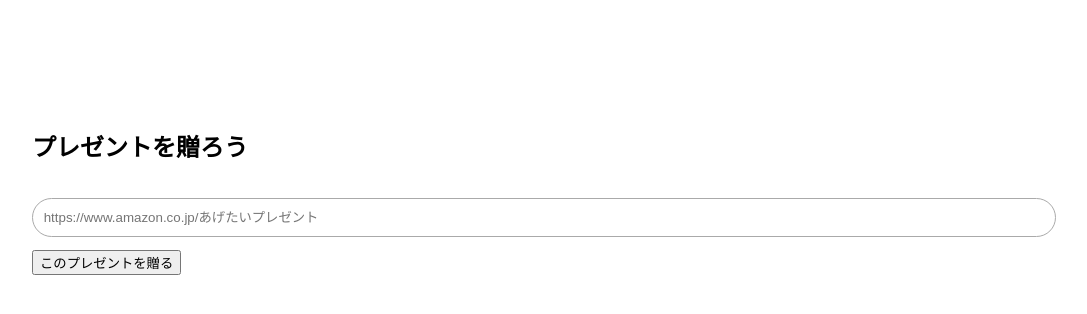
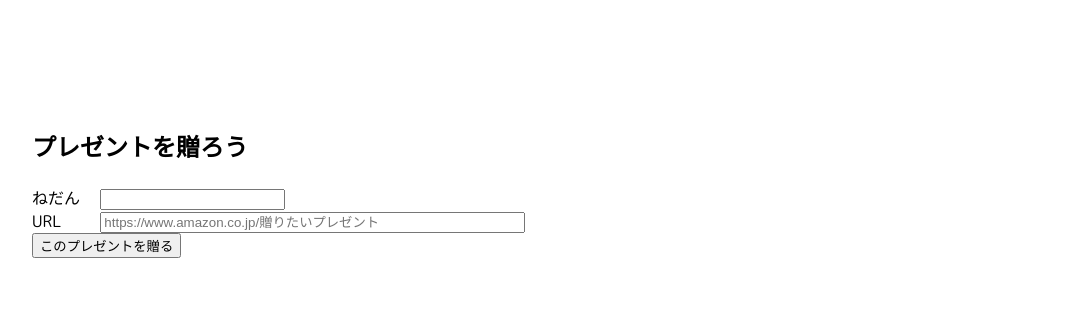
Before and after one commit to sakurum/xmas_hackathon, a Flask app: page / in a window 1280 px wide. Shown: the top 314 px of the page, without its empty margins (96-1183 px from the left). Run offline with Flask 2, Linux system fonts and the light colour scheme.

Commit message:
:pencil: おくるところつくった

```diff
--- a/app.py
+++ b/app.py
@@ -29,6 +29,7 @@ def present():
         return render_template('present.html',present_URL = presented_URL)
     else:
         return redirect('/')
+
 if __name__ == "__main__":
     # webサーバー立ち上げ
     q_1000.put("https://www.amazon.co.jp/%E6%A0%97%E5%8E%9F%E5%9C%92-%E3%83%91%E3%82%A6%E3%83%B3%E3%83%89%E3%82%B1%E3%83%BC%E3%82%AD%E3%83%95%E3%83%AB%E3%83%BC%E3%83%84%E3%83%9F%E3%83%83%E3%82%AF%E3%82%B9-200g/dp/B07FMTV5GF/ref=sr_1_13?__mk_ja_JP=%E3%82%AB%E3%82%BF%E3%82%AB%E3%83%8A&keywords=%E3%82%B1%E3%83%BC%E3%82%AD&qid=1577206099&refinements=p_76%3A2227292051&rnid=2227291051&rps=1&sr=8-13")
--- a/static/style.css
+++ b/static/style.css
@@ -13,3 +13,19 @@ body {
     border-radius: 2em;
     border: 1px solid #aaa;
 }
+
+.form_line {
+    width: 100%
+}
+
+.line_title {
+    display: inline-block;
+    width: 4em;
+}
+
+.form {
+    display: inline-block;
+}
+
+.submit {
+}
--- a/templates/index.html
+++ b/templates/index.html
@@ -2,9 +2,27 @@
 {% block content %}
 <h2>プレゼントを贈ろう</h2>
 
-<form action="/" method="POST">
-    <input type="url" class="input_posturl" name="posturl" value="" placeholder="https://www.amazon.co.jp/あげたいプレゼント" size="40"></input>
-    <input type="submit" name="submit" value="このプレゼントを贈る">
+<form action="/present" method="POST">
+    <div class="form_line">
+        <div class="line_title">
+            ねだん
+        </div>
+        <div class="form">
+            <input type="number" class="price_form" id="present_price" name="present_price" size="4">
+        </div>
+    </div>
+
+    <div class="form_line">
+        <div class="line_title">
+            URL
+        </div>
+        <div class="form">
+            <input type="url" class="price_form" id="present_url" name="present_url" placeholder="https://www.amazon.co.jp/贈りたいプレゼント" size="50">
+        </div>
+    </div>
+
+    <input type="submit" class="submit" name="submit" value="このプレゼントを贈る">
+
 </form>
 
 {% endblock %}
```
Also changed, not shown: templates/present.html (+5 -3 lines).
